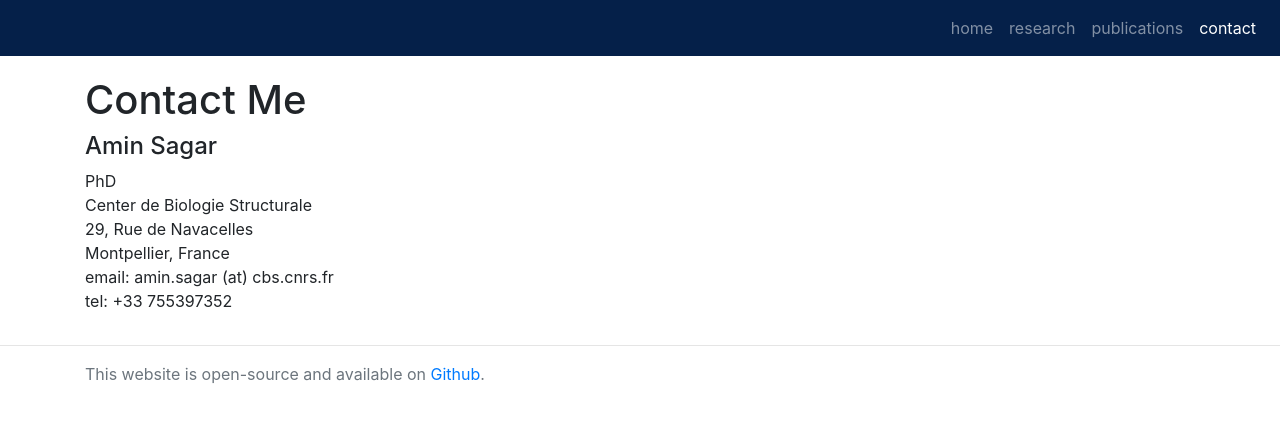
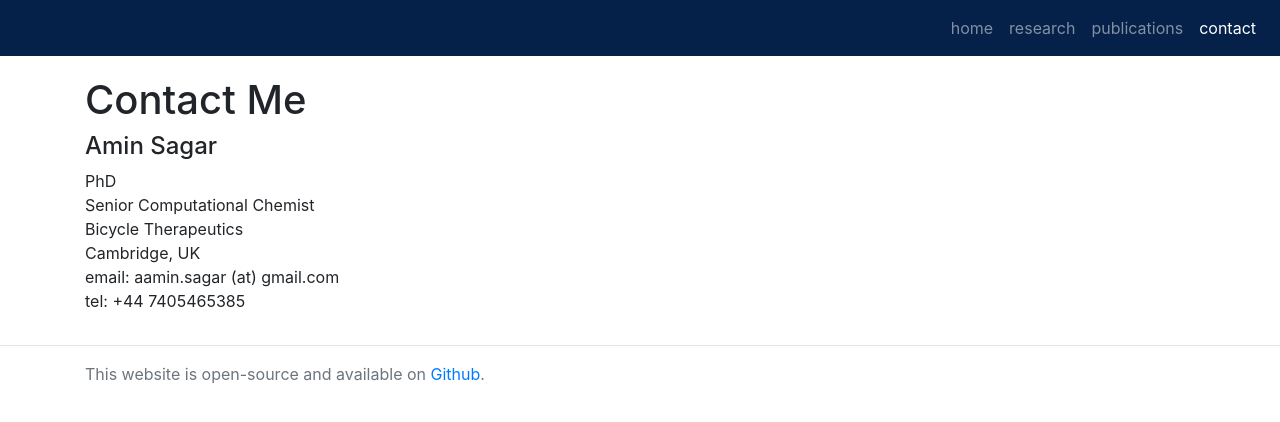
Before and after one commit to aminsagar/aminsagar.github.io, a Jekyll site: the page built from contact/index.md, in a window 1280 px wide. Shown: the top 422 px of the page. Built offline with Jekyll 4.4.1, drawn with Linux system fonts in a browser that asks for light colours; nearby versions of some CDN libraries; comment, search, counter and statistics services are not loaded.

Commit message:
Update index.md

```diff
--- a/contact/index.md
+++ b/contact/index.md
@@ -13,8 +13,8 @@ group: contact
 
 <h4> Amin Sagar</h4>
 PhD  <br>
-Center de Biologie Structurale  <br>
-29, Rue de Navacelles  <br>
-Montpellier, France <br>
-email: amin.sagar (at) cbs.cnrs.fr <br>
-tel: +33 755397352
+Senior Computational Chemist <br>
+Bicycle Therapeutics  <br>
+Cambridge, UK  <br>
+email: aamin.sagar (at) gmail.com <br>
+tel: +44 7405465385
```
